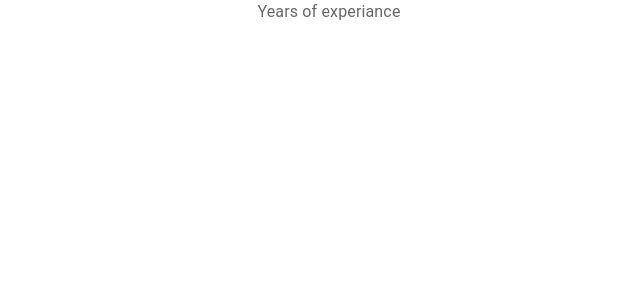
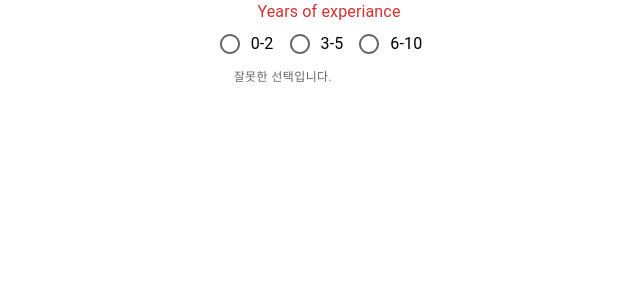
Before and after one commit to hyungjun-tech01/react-mui-demo, a React (Create React App) app: page / in a window 1280 px wide. Shown: the top 300 px of the page, without its empty margins (311-951 px from the left). Built offline with nearby package versions, Linux system fonts and the light colour scheme.

Commit message:
radio, select

```diff
--- a/src/App.tsx
+++ b/src/App.tsx
@@ -5,7 +5,8 @@ import './App.css';
 import {MuiTypography} from "./components/MuiTypography";
 import {MuiButton} from "./components/MuiButton";
 import {MuiTextField} from "./components/MuiTextField";
-import {MuiRadioButton} from "./components/MuiRadioButton"
+import {MuiRadioButton} from "./components/MuiRadioButton";
+import{MuiSelect} from "./components/MuiSelect";
 
 function App() {
   return (
@@ -14,6 +15,7 @@ function App() {
      {/* <MuiButton /> */}
      {/* <MuiTextField /> */}
      <MuiRadioButton />
+     {/* <MuiSelect /> */}
     </div>
   );
 }
--- a/src/components/MuiRadioButton.tsx
+++ b/src/components/MuiRadioButton.tsx
@@ -1,15 +1,31 @@
 import React from 'react';
 import {Box, FormControl,
        FormLabel, RadioGroup,
-       FormControlLabel, Radio} from "@mui/material";
+       FormControlLabel, Radio, FormHelperText} from "@mui/material";
+import {useState} from "react";
+export const MuiRadioButton = () => {
+  const [value, setValue] = useState('');
+  const handleChange = (event: React.ChangeEvent<HTMLInputElement>)=>{
 
-export const MuiRadioButton = () => {
+    setValue(event.target.value);
+  }
   return (
     <Box>
-        <FormControl>
-            <FormLabel> Years of experiance </FormLabel>
+        <FormControl id="job-experience-group-label">
+          <FormLabel error> Years of experiance </FormLabel>
+
+          <RadioGroup name="job-experience-group"
+            arial-labeledby ="job-experience-group-label"
+            value={value}
+            onChange={handleChange}
+            row
+          >
+            <FormControlLabel control={<Radio size="medium" color="secondary"/>} label="0-2" value="0-2" />
+            <FormControlLabel control={<Radio/>} label="3-5" value="3-5" />
+            <FormControlLabel control={<Radio/>} label="6-10" value="6-10" />
+          </RadioGroup>
+          <FormHelperText>잘못한 선택입니다.</FormHelperText>
         </FormControl>
-        <RadioGroup></RadioGroup>
     </Box>
 
   )
```
Also changed, not shown: src/components/MuiCheckBox.tsx (added, +7 -0 lines), src/components/MuiSelect.tsx (added, +56 -0 lines).
